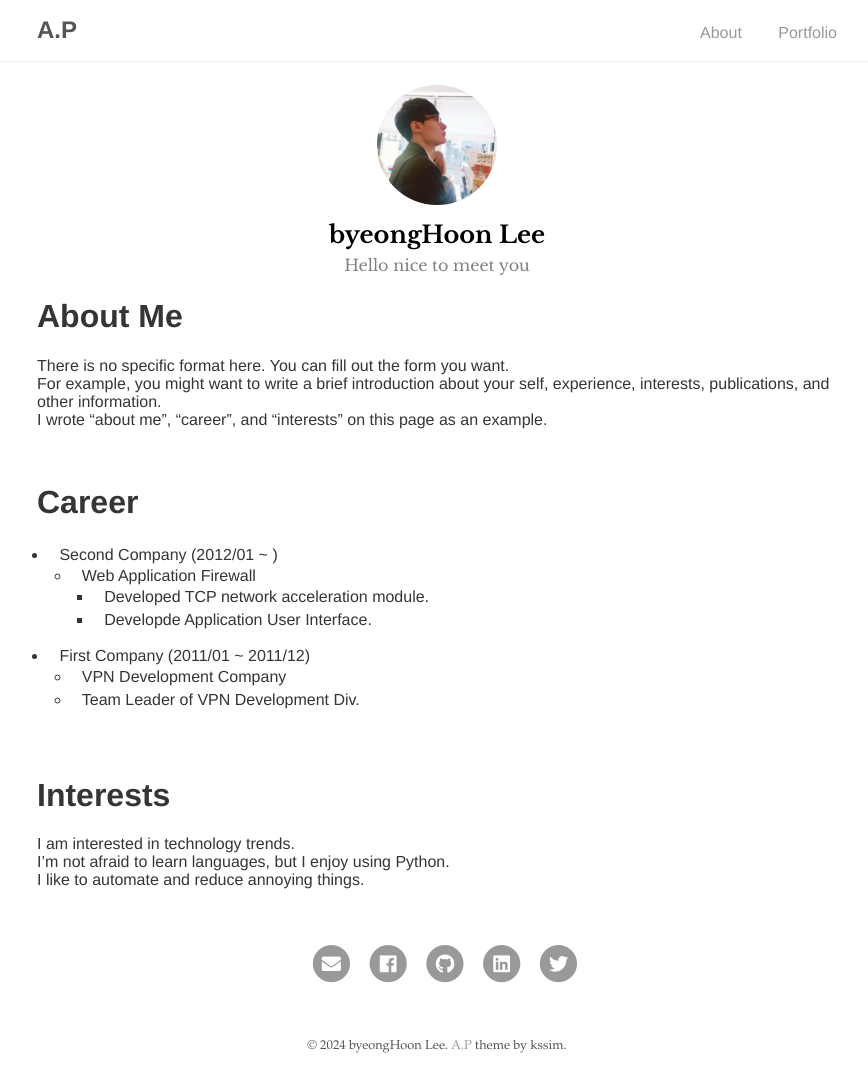
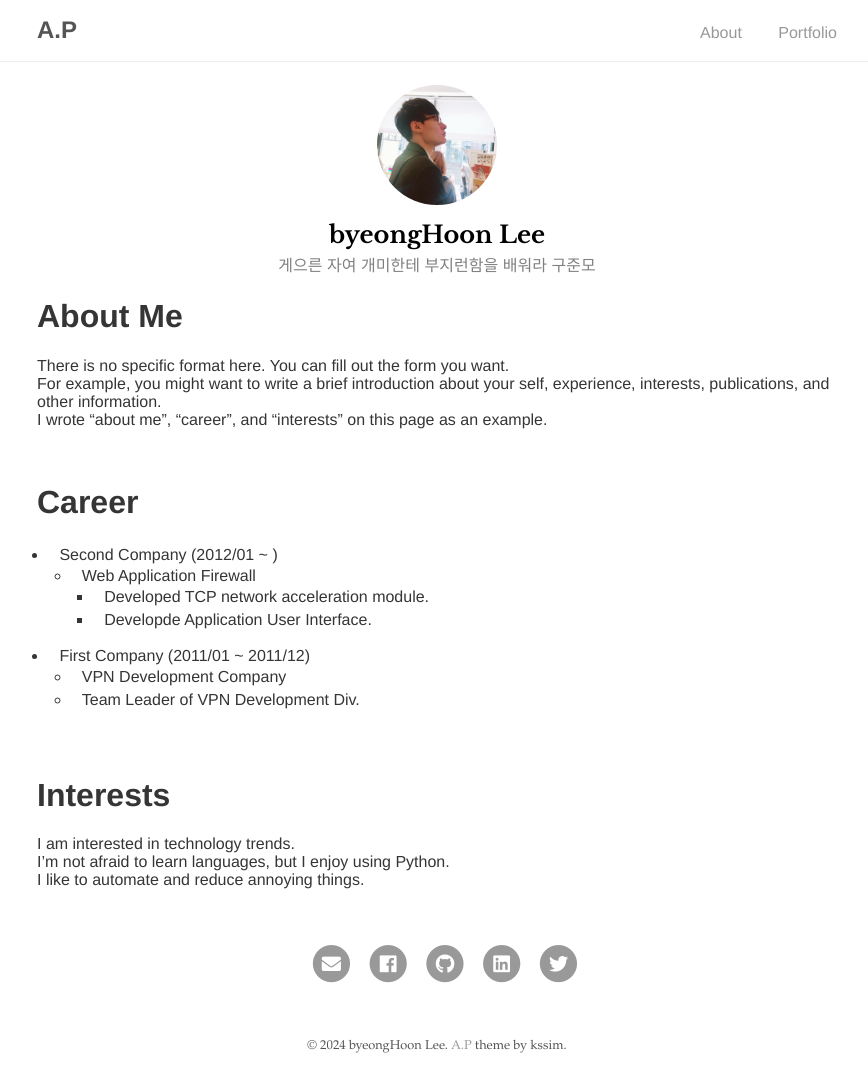
Before and after one commit to qudgns8883/qudgns8883.github.io, a Jekyll site: the page built from index.md, in a window 1280 px wide. Shown: the whole page, without its empty margins (203-1071 px from the left). Built offline with Jekyll 4.4.1, drawn with Linux system fonts in a browser that asks for light colours; our own code applies the rules of GitHub Pages for plain Markdown files.

Commit message:
no message

```diff
--- a/_config.yml
+++ b/_config.yml
@@ -7,7 +7,7 @@ google_analytics: # Tracking ID, e.g. "UA-000000-01"
 # Author
 author:
   name: byeongHoon Lee
-  desc: Hello nice to meet you
+  desc: 게으른 자여 개미한테 부지런함을 배워라 구준모
   email: qudgns8882@naver.com
   selfie: assets/img/profile.jpg
 
```
Also changed, not shown: 9 other files.
